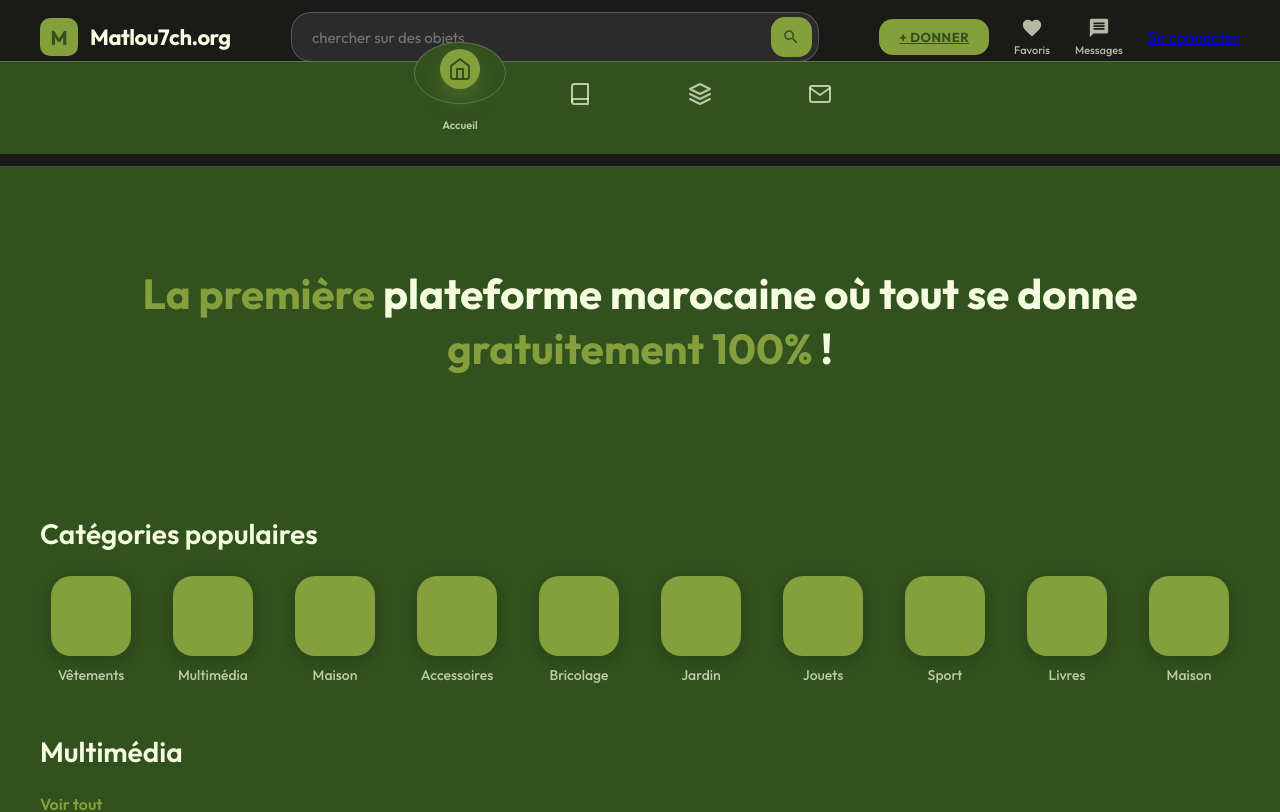
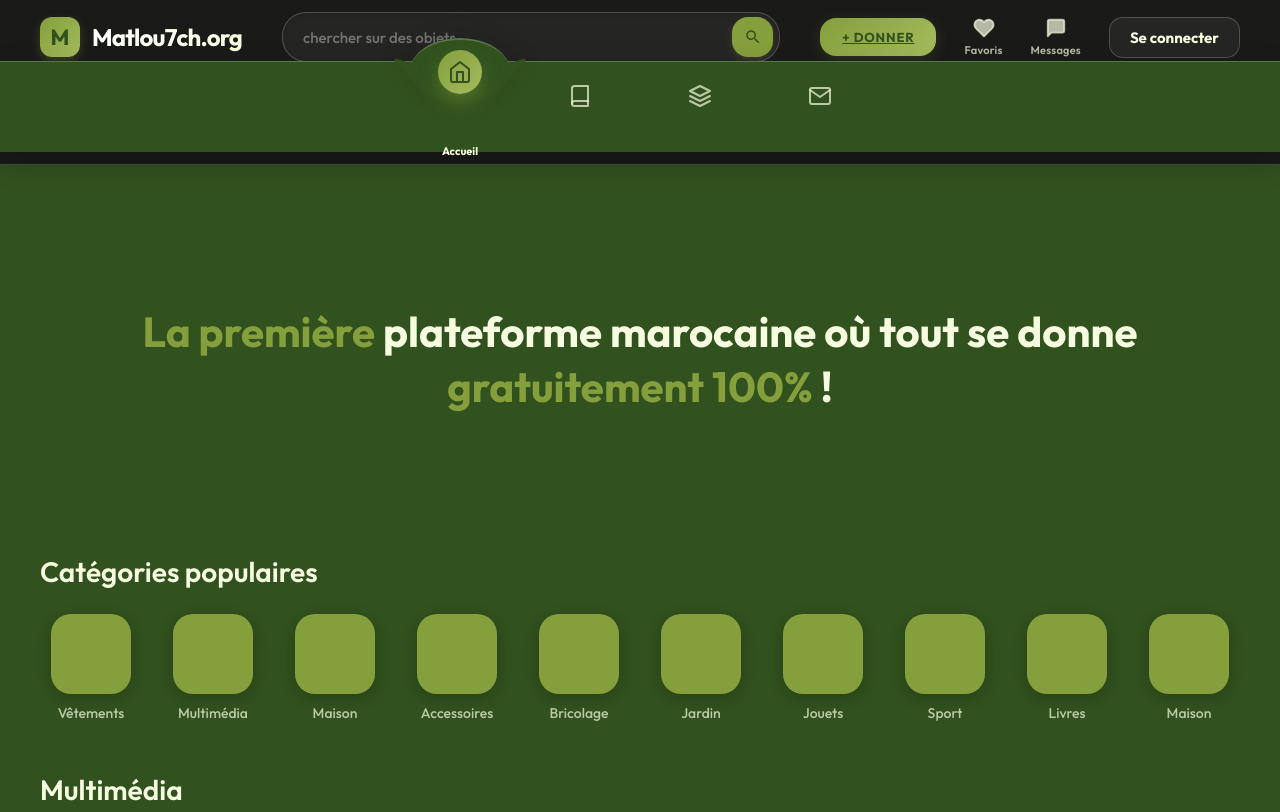
Before and after one commit to haytamnajim/matlou7ch-app, a React (Create React App) app: page / in a window 1280 px wide. Shown: the top 812 px of the page. Built offline with nearby package versions, Linux system fonts and the light colour scheme; no server answers.

Commit message:
Refonte visuelle de la navbar, amelioration de l'integration du contenu et ajout du loader Matlou7ch

```diff
--- a/src/App.js
+++ b/src/App.js
@@ -4,6 +4,7 @@ import { useAuth } from './contexts/AuthContext';
 import Navbar from './components/Navbar';
 import Footer from './components/Footer';
 import SimpleFooter from './components/SimpleFooter';
+import Loader from './components/Loader';
 import './App.css';
 
 // Pages principales
@@ -48,7 +49,7 @@ function ProtectedRoute({ children }) {
   const location = useLocation();
 
   if (loading) {
-    return <div className="loading-screen">Chargement...</div>;
+    return <Loader />;
   }
 
   if (!user) {
@@ -75,7 +76,7 @@ function AdminRoute({ children }) {
 function App() {
   return (
     <Router>
-      <React.Suspense fallback={<div className="loading-screen">Chargement...</div>}>
+      <React.Suspense fallback={<Loader />}>
         <Routes>
           {/* Routes d'administration */}
           <Route path="/admin/login" element={<AdminLogin />} />
--- a/src/components/Navbar.css
+++ b/src/components/Navbar.css
@@ -11,7 +11,6 @@
 
 .navbar-content {
   max-width: 1400px;
-  /* Wider for better spacing */
   margin: 0 auto;
   display: flex;
   justify-content: space-between;
@@ -27,28 +26,28 @@
 }
 
 .logo-icon {
-  background: var(--bg-sage);
+  background: linear-gradient(135deg, var(--bg-sage), #a4bc5c);
   color: var(--bg-main);
-  width: 38px;
-  height: 38px;
-  border-radius: 10px;
+  width: 40px;
+  height: 40px;
+  border-radius: 12px;
   display: flex;
   align-items: center;
   justify-content: center;
   font-weight: 800;
-  font-size: 20px;
+  font-size: 22px;
+  box-shadow: 0 4px 10px rgba(133, 159, 61, 0.3);
 }
 
 .logo-text {
   color: var(--text-white);
-  font-weight: 700;
-  font-size: 22px;
-  letter-spacing: -0.5px;
-}
-
-.logo-tagline {
-  display: none;
-  /* Removed for cleaner look on premium UI */
+  font-weight: 800;
+  font-size: 24px;
+  letter-spacing: -0.8px;
+  background: linear-gradient(to right, #fff, var(--text-white));
+  background-clip: text;
+  -webkit-background-clip: text;
+  -webkit-text-fill-color: transparent;
 }
 
 /* Redesigned Search Bar */
@@ -56,21 +55,25 @@
   flex: 1;
   max-width: 500px;
   margin: 0 40px;
-  background: rgba(255, 255, 255, 0.08);
-  /* Slightly more visible */
+  background: rgba(255, 255, 255, 0.05);
   border: 1px solid var(--glass-border);
-  border-radius: 20px;
-  /* More rounded */
+  border-radius: 24px;
   padding: 4px 6px 4px 20px;
   display: flex;
   align-items: center;
   transition: all 0.3s cubic-bezier(0.4, 0, 0.2, 1);
+  box-shadow: inset 0 2px 4px rgba(0, 0, 0, 0.1);
+}
+
+.search-bar:hover {
+  background: rgba(255, 255, 255, 0.08);
+  border-color: rgba(255, 255, 255, 0.3);
 }
 
 .search-bar:focus-within {
-  background: rgba(255, 255, 255, 0.1);
+  background: rgba(25, 25, 25, 0.8);
   border-color: var(--bg-sage);
-  box-shadow: 0 0 0 4px rgba(133, 159, 61, 0.1);
+  box-shadow: 0 0 0 4px rgba(133, 159, 61, 0.15), 0 8px 16px rgba(0, 0, 0, 0.2);
 }
 
 .search-bar input {
@@ -81,21 +84,22 @@
   width: 100%;
   outline: none;
   font-size: 15px;
+  font-weight: 500;
   font-family: var(--font-main);
 }
 
 .search-button {
   background: var(--bg-sage) !important;
-  /* Force green theme */
   border: none;
   width: 44px;
   height: 40px;
-  border-radius: 14px;
+  border-radius: 16px;
   display: flex;
   align-items: center;
   justify-content: center;
   cursor: pointer;
   transition: all 0.2s cubic-bezier(0.4, 0, 0.2, 1);
+  box-shadow: 0 4px 8px rgba(133, 159, 61, 0.2);
 }
 
 .search-button svg {
@@ -103,14 +107,15 @@
 }
 
 .search-button:hover {
-  transform: scale(1.05);
+  transform: scale(1.08);
+  box-shadow: 0 6px 12px rgba(133, 159, 61, 0.3);
 }
 
 /* Navigation Actions */
 .nav-actions {
   display: flex;
   align-items: center;
-  gap: 25px;
+  gap: 28px;
 }
 
 .icon-link {
@@ -120,11 +125,30 @@
   flex-direction: column;
   align-items: center;
   gap: 4px;
-  transition: color 0.2s;
+  transition: all 0.25s ease;
+  position: relative;
 }
 
 .icon-link:hover {
   color: var(--text-white);
+  transform: translateY(-2px);
+}
+
+.icon-link::after {
+  content: '';
+  position: absolute;
+  bottom: -8px;
+  left: 50%;
+  width: 0;
+  height: 2px;
+  background: var(--bg-sage);
+  transition: all 0.3s ease;
+  transform: translateX(-50%);
+  border-radius: 2px;
+}
+
+.icon-link:hover::after {
+  width: 12px;
 }
 
 .icon-link svg {
@@ -135,25 +159,28 @@
 
 .icon-link span {
   font-size: 11px;
-  font-weight: 500;
+  font-weight: 600;
+  letter-spacing: 0.2px;
 }
 
 .donate-button {
-  background: var(--bg-sage);
+  background: linear-gradient(135deg, var(--bg-sage), #a4bc5c);
   color: var(--bg-main) !important;
-  padding: 10px 20px;
-  border-radius: 14px;
-  font-weight: 700;
+  padding: 11px 22px;
+  border-radius: 16px;
+  font-weight: 800;
   text-transform: uppercase;
   font-size: 13px;
-  letter-spacing: 0.5px;
-  transition: all 0.3s ease;
+  letter-spacing: 0.8px;
+  transition: all 0.3s cubic-bezier(0.4, 0, 0.2, 1);
   white-space: nowrap;
+  box-shadow: 0 4px 15px rgba(133, 159, 61, 0.2);
+  border: none;
 }
 
 .donate-button:hover {
-  transform: translateY(-2px);
-  box-shadow: 0 6px 20px rgba(133, 159, 61, 0.3);
+  transform: translateY(-3px) scale(1.02);
+  box-shadow: 0 8px 25px rgba(133, 159, 61, 0.4);
 }
 
 /* Profile Pill Button */
@@ -161,52 +188,70 @@
   display: flex;
   align-items: center;
   gap: 12px;
-  background: var(--text-white);
-  /* Match request for white H style */
-  padding: 10px 18px;
-  border-radius: 16px;
+  background: #ffffff;
+  padding: 9px 20px;
+  border-radius: 20px;
   text-decoration: none;
   transition: all 0.3s cubic-bezier(0.4, 0, 0.2, 1);
-  box-shadow: 0 4px 12px rgba(0, 0, 0, 0.1);
+  box-shadow: 0 4px 12px rgba(0, 0, 0, 0.12);
+  border: 1px solid rgba(0, 0, 0, 0.05);
 }
 
 .nav-profile-pill:hover {
-  background: #ffffff;
+  background: #f8f9fa;
   transform: translateY(-2px);
-  box-shadow: 0 6px 16px rgba(0, 0, 0, 0.15);
+  box-shadow: 0 8px 20px rgba(0, 0, 0, 0.15);
 }
 
 .profile-pill-icon {
   display: flex;
   align-items: center;
   justify-content: center;
-  color: #000000;
+  color: #1a1a1a;
 }
 
 .profile-pill-icon svg {
-  width: 22px;
-  height: 22px;
+  width: 20px;
+  height: 20px;
 }
 
 .profile-pill-text {
-  color: #000000;
-  font-weight: 500;
+  color: #1a1a1a;
+  font-weight: 700;
+  font-size: 14px;
+  font-family: var(--font-main);
+}
+
+.nav-login-btn {
+  color: var(--text-white);
+  text-decoration: none;
+  font-weight: 700;
   font-size: 15px;
-  font-family: var(--font-main);
+  padding: 10px 20px;
+  border-radius: 14px;
+  background: rgba(255, 255, 255, 0.05);
+  border: 1px solid var(--glass-border);
+  transition: all 0.3s;
+}
+
+.nav-login-btn:hover {
+  background: rgba(255, 255, 255, 0.1);
+  border-color: var(--text-white);
 }
 
 /* Secondary Menu with Bulge Effect */
 .nav-menu {
   background: var(--bg-main);
-  padding: 12px 0 22px;
+  padding: 12px 0 16px;
   display: flex;
   justify-content: center;
   align-items: center;
   gap: 30px;
-  /* Controlled gap */
   position: relative;
   border-top: 1px solid var(--glass-border);
   margin-top: -1px;
+  overflow: visible;
+  box-shadow: 0 10px 30px rgba(0, 0, 0, 0.2);
 }
 
 .menu-item {
@@ -217,78 +262,94 @@
   position: relative;
   z-index: 10;
   width: 90px;
-  /* Fixed width for better mapping */
   transition: all 0.4s cubic-bezier(0.4, 0, 0.2, 1);
 }
 
 .menu-icon-wrapper {
   color: var(--text-dim);
-  transition: all 0.4s;
+  transition: all 0.4s cubic-bezier(0.4, 0, 0.2, 1);
   display: flex;
   align-items: center;
   justify-content: center;
-  width: 40px;
-  height: 40px;
+  width: 44px;
+  height: 44px;
   border-radius: 50%;
 }
 
 .menu-icon-wrapper svg {
   width: 24px;
   height: 24px;
+  stroke-width: 2;
 }
 
 .menu-label {
   font-size: 11px;
-  font-weight: 600;
-  color: var(--text-dim);
+  font-weight: 700;
+  color: var(--bg-main);
   margin-top: 4px;
   opacity: 0;
-  transform: translateY(10px);
-  transition: all 0.4s;
+  transform: translateY(5px);
+  transition: all 0.3s;
+  position: relative;
+  /* Changed from absolute to relative for better flow */
 }
 
 /* Active State - THE BULGE */
 .menu-item.active .menu-icon-wrapper {
-  background: var(--bg-sage);
+  background: linear-gradient(135deg, var(--bg-sage), #a4bc5c);
   color: var(--bg-main);
-  transform: translateY(-25px);
-  box-shadow: 0 10px 20px rgba(133, 159, 61, 0.3);
+  transform: translateY(-24px);
+  /* Slightly reduced lift */
+  box-shadow: 0 10px 20px rgba(133, 159, 61, 0.4);
 }
 
 .menu-item.active .menu-label {
   opacity: 1;
-  transform: translateY(0);
-}
-
-/* The Notch / Dip in the bar */
-.nav-menu::before {
-  content: '';
-  position: absolute;
-  top: 0;
-  left: 0;
-  width: 100%;
-  height: 100%;
-  background: var(--bg-main);
-  z-index: 1;
+  transform: translateY(22px);
+  /* Positioned below the bulged icon */
+  color: var(--text-white);
 }
 
 /* Indicator - This creates the curved cutout shape */
 .nav-menu-indicator {
   position: absolute;
-  top: -20px;
-  width: 90px;
-  height: 60px;
+  top: -24px;
+  width: 100px;
+  height: 64px;
   background: var(--bg-main);
   border-radius: 50%;
-  border: 1px solid var(--glass-border);
+  border-top: 2px solid var(--glass-border);
   z-index: 5;
-  transition: all 0.4s cubic-bezier(0.175, 0.885, 0.32, 1.275);
+  transition: all 0.4s cubic-bezier(0.4, 0, 0.2, 1);
   display: flex;
   justify-content: center;
+  filter: drop-shadow(0 -4px 10px rgba(0, 0, 0, 0.1));
 }
 
-/* Position mapping for the indicator based on (item_width + gap) */
-/* Distance = 90px + 30px = 120px */
+/* Small pseudo elements for smooth corners on the notch */
+.nav-menu-indicator::before,
+.nav-menu-indicator::after {
+  content: '';
+  position: absolute;
+  top: 24px;
+  width: 20px;
+  height: 20px;
+  background: transparent;
+}
+
+.nav-menu-indicator::before {
+  left: -20px;
+  border-radius: 0 20px 0 0;
+  box-shadow: 5px -5px 0 0 var(--bg-main);
+}
+
+.nav-menu-indicator::after {
+  right: -20px;
+  border-radius: 20px 0 0 0;
+  box-shadow: -5px -5px 0 0 var(--bg-main);
+}
+
+/* Position mapping */
 .menu-item:nth-child(1).active~.nav-menu-indicator {
   transform: translateX(calc(-1.5 * 120px));
 }
@@ -312,8 +373,9 @@
   left: 0;
   width: 100%;
   height: 100%;
-  background: rgba(0, 0, 0, 0.4);
-  backdrop-filter: blur(8px);
+  background: rgba(0, 0, 0, 0.6);
+  backdrop-filter: blur(12px) saturate(180%);
+  -webkit-backdrop-filter: blur(12px) saturate(180%);
   z-index: 2000;
   display: flex;
   justify-content: center;
@@ -322,187 +384,170 @@
 }
 
 .advanced-search-container {
-  background: var(--bg-main);
-  width: 100%;
-  max-width: 600px;
-  border-radius: 24px;
+  background: var(--bg-dark);
+  width: 92%;
+  max-width: 650px;
+  border-radius: 32px;
   border: 1px solid var(--glass-border);
-  box-shadow: 0 30px 60px rgba(0, 0, 0, 0.5);
+  box-shadow: 0 40px 100px rgba(0, 0, 0, 0.7);
   overflow: hidden;
-  animation: slideDown 0.3s ease-out;
+  animation: modalIn 0.4s cubic-bezier(0.16, 1, 0.3, 1);
 }
 
-@keyframes slideDown {
+@keyframes modalIn {
   from {
-    transform: translateY(-30px);
+    transform: translateY(40px) scale(0.95);
     opacity: 0;
   }
 
   to {
-    transform: translateY(0);
+    transform: translateY(0) scale(1);
     opacity: 1;
   }
 }
 
 .advanced-search-header {
-  padding: 25px 30px;
+  padding: 30px 40px;
   display: flex;
   justify-content: space-between;
   align-items: center;
   border-bottom: 1px solid var(--glass-border);
+  background: rgba(255, 255, 255, 0.02);
 }
 
 .advanced-search-header h3 {
   margin: 0;
   color: var(--text-white);
-  font-size: 20px;
-  font-weight: 700;
+  font-size: 24px;
+  font-weight: 800;
+  letter-spacing: -0.5px;
 }
 
 .close-button {
-  background: var(--bg-dark);
+  background: rgba(255, 255, 255, 0.1);
   border: 1px solid var(--glass-border);
-  color: var(--text-dim);
-  width: 32px;
-  height: 32px;
+  color: var(--text-white);
+  width: 36px;
+  height: 36px;
   border-radius: 50%;
   display: flex;
   align-items: center;
   justify-content: center;
   cursor: pointer;
-  font-size: 20px;
-  transition: all 0.2s;
+  font-size: 22px;
+  transition: all 0.3s;
 }
 
 .close-button:hover {
-  background: var(--bg-sage);
-  color: var(--bg-main);
+  background: #ff4d4d;
+  border-color: #ff4d4d;
+  transform: rotate(90deg);
 }
 
 .advanced-search-form {
-  padding: 30px;
+  padding: 40px;
   display: flex;
   flex-direction: column;
-  gap: 20px;
-}
-
-.search-field {
-  display: flex;
-  flex-direction: column;
-  gap: 10px;
+  gap: 24px;
 }
 
 .search-field label {
-  color: var(--text-dim);
-  font-size: 13px;
-  font-weight: 600;
+  color: var(--bg-sage);
+  font-size: 12px;
+  font-weight: 800;
   text-transform: uppercase;
-  letter-spacing: 0.5px;
+  letter-spacing: 1.5px;
+  margin-bottom: 8px;
+  display: block;
 }
 
 .search-field input {
-  background: var(--bg-dark);
+  background: rgba(255, 255, 255, 0.05);
   border: 1px solid var(--glass-border);
-  border-radius: 14px;
-  padding: 12px 18px;
+  border-radius: 16px;
+  padding: 16px 20px;
   color: var(--text-white);
-  font-size: 15px;
+  font-size: 16px;
+  font-weight: 500;
+  width: 100%;
   outline: none;
-  transition: border-color 0.3s;
+  transition: all 0.3s;
 }
 
 .search-field input:focus {
   border-color: var(--bg-sage);
+  background: rgba(255, 255, 255, 0.08);
+  box-shadow: 0 0 0 4px rgba(133, 159, 61, 0.1);
 }
 
 .search-submit-button {
   background: var(--bg-sage);
   color: var(--bg-main);
   border: none;
-  border-radius: 16px;
-  padding: 16px;
-  font-size: 16px;
-  font-weight: 700;
+  border-radius: 20px;
+  padding: 18px;
+  font-size: 18px;
+  font-weight: 800;
   display: flex;
   align-items: center;
   justify-content: center;
-  gap: 10px;
+  gap: 12px;
   cursor: pointer;
-  margin-top: 10px;
-  transition: transform 0.2s;
+  margin-top: 16px;
+  transition: all 0.3s cubic-bezier(0.175, 0.885, 0.32, 1.275);
 }
 
 .search-submit-button:hover {
-  transform: translateY(-2px);
-  box-shadow: 0 10px 20px rgba(133, 159, 61, 0.2);
-}
-
-.search-submit-button svg {
-  fill: var(--bg-main);
+  transform: translateY(-4px);
+  box-shadow: 0 15px 30px rgba(133, 159, 61, 0.4);
 }
 
 .recent-searches {
-  padding: 20px 30px;
-  background: rgba(0, 0, 0, 0.1);
+  padding: 24px 40px;
+  background: rgba(0, 0, 0, 0.2);
   display: flex;
   flex-wrap: wrap;
-  gap: 12px;
+  gap: 14px;
 }
 
 .recent-search-item {
   display: flex;
   align-items: center;
-  gap: 8px;
-  background: var(--bg-dark);
-  padding: 8px 14px;
-  border-radius: 12px;
+  gap: 10px;
+  background: rgba(255, 255, 255, 0.05);
+  padding: 10px 18px;
+  border-radius: 14px;
   border: 1px solid var(--glass-border);
   cursor: pointer;
-  transition: all 0.2s;
+  transition: all 0.3s;
 }
 
 .recent-search-item:hover {
-  background: rgba(255, 255, 255, 0.05);
+  background: rgba(255, 255, 255, 0.1);
   border-color: var(--bg-sage);
-}
-
-.recent-search-item .search-icon {
-  width: 20px;
-  height: 20px;
-  border-radius: 6px;
-  display: flex;
-  align-items: center;
-  justify-content: center;
-  font-size: 10px;
-  font-weight: 800;
-  color: var(--bg-main);
-  background: var(--bg-sage);
-  /* Unified theme */
+  transform: scale(1.05);
 }
 
 .recent-search-item .search-text {
-  color: var(--text-dim);
-  font-size: 13px;
+  color: var(--text-white);
+  font-size: 14px;
+  font-weight: 600;
 }
 
-.input-with-clear {
-  position: relative;
-  display: flex;
+@media (max-width: 768px) {
+  .navbar-content {
+    padding: 0 20px;
+  }
+
+  .search-bar {
+    display: none;
+  }
+
+  .nav-actions {
+    gap: 15px;
+  }
+
+  .logo-text {
+    font-size: 20px;
+  }
 }
-
-.input-with-clear input {
-  width: 100%;
-  padding-right: 40px;
-}
-
-.clear-input {
-  position: absolute;
-  right: 12px;
-  top: 50%;
-  transform: translateY(-50%);
-  background: transparent;
-  border: none;
-  color: var(--text-dim);
-  font-size: 18px;
-  cursor: pointer;
-}
--- a/src/components/Navbar.jsx
+++ b/src/components/Navbar.jsx
@@ -66,18 +66,16 @@ function Navbar() {
         <div className="nav-actions">
           <Link to="/post-ad" className="donate-button">+ DONNER</Link>
 
-          <Link to="/favoris" className="icon-link">
-            <svg xmlns="http://www.w3.org/2000/svg" viewBox="0 0 24 24" fill="#888" width="24px" height="24px">
-              <path d="M0 0h24v24H0z" fill="none" />
-              <path d="M12 21.35l-1.45-1.32C5.4 15.36 2 12.28 2 8.5 2 5.42 4.42 3 7.5 3c1.74 0 3.41.81 4.5 2.09C13.09 3.81 14.76 3 16.5 3 19.58 3 22 5.42 22 8.5c0 3.78-3.4 6.86-8.55 11.54L12 21.35z" />
+          <Link to="/favoris" className="icon-link" aria-label="Voir les favoris">
+            <svg xmlns="http://www.w3.org/2000/svg" viewBox="0 0 24 24" fill="none" stroke="currentColor" strokeWidth="2" strokeLinecap="round" strokeLinejoin="round" width="22px" height="22px">
+              <path d="M20.84 4.61a5.5 5.5 0 0 0-7.78 0L12 5.67l-1.06-1.06a5.5 5.5 0 0 0-7.78 7.78l1.06 1.06L12 21.23l7.78-7.78 1.06-1.06a5.5 5.5 0 0 0 0-7.78z" />
             </svg>
             <span>Favoris</span>
           </Link>
 
-          <Link to="/messages" className="icon-link">
-            <svg xmlns="http://www.w3.org/2000/svg" viewBox="0 0 24 24" fill="#888" width="24px" height="24px">
-              <path d="M0 0h24v24H0z" fill="none" />
-              <path d="M20 2H4c-1.1 0-1.99.9-1.99 2L2 22l4-4h14c1.1 0 2-.9 2-2V4c0-1.1-.9-2-2-2zm-2 12H6v-2h12v2zm0-3H6V9h12v2zm0-3H6V6h12v2z" />
+          <Link to="/messages" className="icon-link" aria-label="Voir les messages">
+            <svg xmlns="http://www.w3.org/2000/svg" viewBox="0 0 24 24" fill="none" stroke="currentColor" strokeWidth="2" strokeLinecap="round" strokeLinejoin="round" width="22px" height="22px">
+              <path d="M21 15a2 2 0 0 1-2 2H7l-4 4V5a2 2 0 0 1 2-2h14a2 2 0 0 1 2 2z" />
             </svg>
             <span>Messages</span>
           </Link>
--- a/src/pages/Catalogue.css
+++ b/src/pages/Catalogue.css
@@ -1,8 +1,7 @@
-/* Styles pour la page catalogue */
 .search-results-page {
   max-width: 1200px;
   margin: 0 auto;
-  padding: 20px;
+  padding: 40px 20px 20px;
   font-family: 'Roboto', sans-serif;
 }
 
--- a/src/pages/Home.css
+++ b/src/pages/Home.css
@@ -27,7 +27,8 @@
   display: flex;
   align-items: center;
   justify-content: center;
-  padding: 100px 60px;
+  padding: 140px 60px 100px;
+  /* Increased top padding to 140px */
   text-align: center;
 }
 
```
Also changed, not shown: src/components/Loader.css (added, +149 -0 lines), src/components/Loader.jsx (added, +42 -0 lines).
